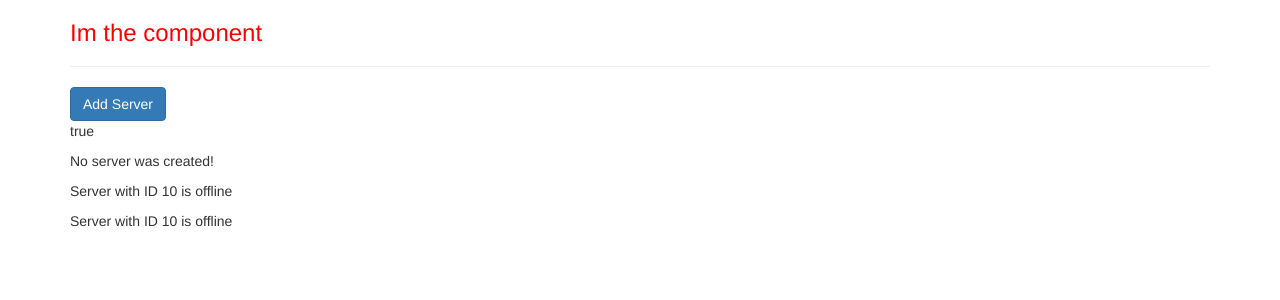
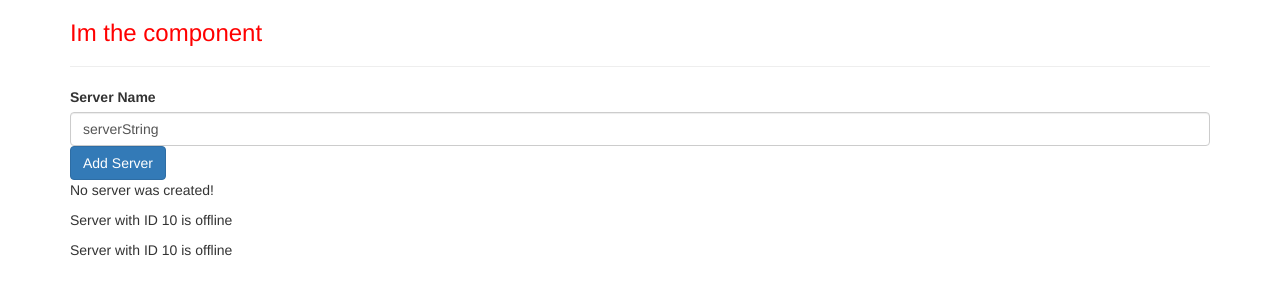
Before and after one commit to jdpeck90/Angular-Practice, an Angular app in the folder my-angular-app/: page / in a window 1280 px wide. Shown: the top 300 px of the page. Built offline with nearby package versions, Linux system fonts and the light colour scheme.

Commit message:
all forms of data binding

```diff
--- a/my-angular-app/src/app/servers/servers.component.html
+++ b/my-angular-app/src/app/servers/servers.component.html
@@ -1,5 +1,8 @@
+<label>Server Name</label>
+<!-- <input type="text" class="form-control" (input)="onUpdateServerName($event)"> -->
+<input type="text" class="form-control" [(ngModel)]="serverName">
 <button class="btn btn-primary" [disabled]="!allowNewServer" (click)="onCreateServer()">Add Server</button>
-<p>{{ allowNewServer }}</p>
+<!-- <p>{{ serverName }}</p> -->
 <!-- <p [innerText]="allowNewServer">
 </p> -->
 <p>{{serverCreationStatus}}</p>
--- a/my-angular-app/src/app/servers/servers.component.ts
+++ b/my-angular-app/src/app/servers/servers.component.ts
@@ -10,7 +10,7 @@
 export class ServersComponent implements OnInit {
   allowNewServer = false;
   serverCreationStatus = 'No server was created!';
-
+  serverName='serverString'
   constructor() {
     setTimeout(() => {
       this.allowNewServer = true;
@@ -22,6 +22,10 @@
   }
 
   onCreateServer() {
-    this.serverCreationStatus = 'Server was created!';
+    this.serverCreationStatus = 'Server was created! Name is' + this.serverName;
+  }
+
+  onUpdateServerName(event: Event) {
+    this.serverName = (<HTMLInputElement>event.target).value;
   }
 }
```
